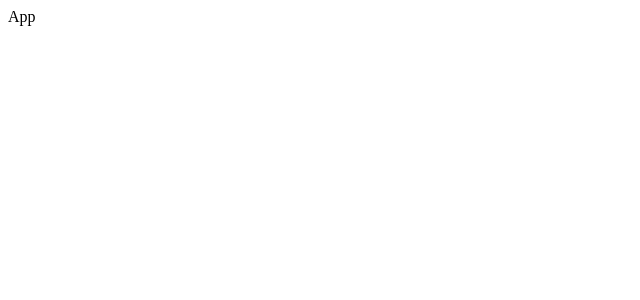
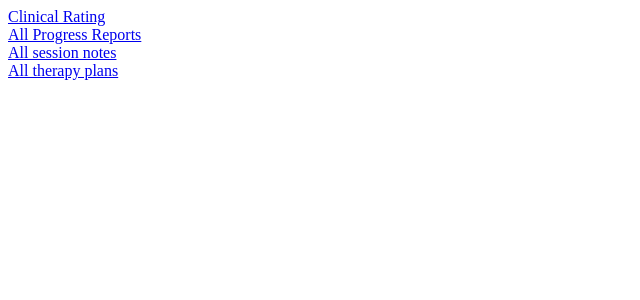
Before and after one commit to Rajsingh365/SIH-2024-BINARY-FETCH, a React (Vite) app in the folder Web/client/: page / in a window 1280 px wide. Shown: the top 300 px of the page, without its empty margins (0-640 px from the left). Built offline with nearby package versions, Linux system fonts and the light colour scheme.

Commit message:
add basic routing and project folder structure for the supervisor workflow

```diff
--- a/Web/client/package.json
+++ b/Web/client/package.json
@@ -11,7 +11,8 @@
   },
   "dependencies": {
     "react": "^18.3.1",
-    "react-dom": "^18.3.1"
+    "react-dom": "^18.3.1",
+    "react-router-dom": "^6.26.1"
   },
   "devDependencies": {
     "@eslint/js": "^9.9.0",
--- a/Web/client/src/App.jsx
+++ b/Web/client/src/App.jsx
@@ -1,9 +1,12 @@
-import React from 'react'
+import React from "react";
+import { TempButtons } from "./pages/Supervisor/TempButtons";
 
 const App = () => {
   return (
-    <div>App</div>
-  )
-}
+    <div>
+      <TempButtons />
+    </div>
+  );
+};
 
-export default App
+export default App;
--- a/Web/client/src/main.jsx
+++ b/Web/client/src/main.jsx
@@ -1,10 +1,36 @@
-import { StrictMode } from 'react'
-import { createRoot } from 'react-dom/client'
-import App from './App.jsx'
-import './index.css'
+import { StrictMode } from "react";
+import { createRoot } from "react-dom/client";
+import App from "./App.jsx";
+import "./index.css";
 
-createRoot(document.getElementById('root')).render(
+import { createBrowserRouter, RouterProvider } from "react-router-dom";
+import { FeedbackForm, ProgressReportList, SessionList, TherapyPlanList } from "./pages/Supervisor";
+
+const router = createBrowserRouter([
+  {
+    path: "/",
+    element: <App />,
+  },
+  {
+    path: "/clinical-rating",
+    element: <FeedbackForm />,
+  },
+  {
+    path: "/progress-report-list",
+    element: <ProgressReportList />,
+  },
+  {
+    path: "/sessions-list",
+    element: <SessionList />,
+  },
+  {
+    path: "/therapy-plan-list",
+    element: <TherapyPlanList />,
+  },
+]);
+
+createRoot(document.getElementById("root")).render(
   <StrictMode>
-    <App />
-  </StrictMode>,
-)
+    <RouterProvider router={router}></RouterProvider>
+  </StrictMode>
+);
--- /dev/null
+++ b/Web/client/src/pages/Supervisor/FeedbackForm.jsx
@@ -0,0 +1,3 @@
+export const FeedbackForm = () => {
+  return <div>FeedbackForm</div>;
+};
--- /dev/null
+++ b/Web/client/src/pages/Supervisor/ProgressReportList.jsx
@@ -0,0 +1,3 @@
+export const ProgressReportList = () => {
+  return <div>ProgressReportList</div>;
+};
--- /dev/null
+++ b/Web/client/src/pages/Supervisor/SessionList.jsx
@@ -0,0 +1,3 @@
+export const SessionList = () => {
+  return <div>SessionList</div>;
+};
--- /dev/null
+++ b/Web/client/src/pages/Supervisor/TempButtons.jsx
@@ -0,0 +1,12 @@
+import { Link } from "react-router-dom";
+
+export const TempButtons = () => {
+  return (
+    <div>
+      <Link to={"/clinical-rating"}>Clinical Rating</Link> <br />
+      <Link to={"/progress-report-list"}>All Progress Reports</Link> <br />
+      <Link to={"/sessions-list"}>All session notes</Link> <br />
+      <Link to={"/therapy-plan-list"}>All therapy plans</Link> <br />
+    </div>
+  );
+};
--- /dev/null
+++ b/Web/client/src/pages/Supervisor/TherapyPlanList.jsx
@@ -0,0 +1,3 @@
+export const TherapyPlanList = () => {
+  return <div>TherapyPlanList</div>;
+};
--- /dev/null
+++ b/Web/client/src/pages/Supervisor/index.js
@@ -0,0 +1,6 @@
+import { FeedbackForm } from "./FeedbackForm";
+import { ProgressReportList } from "./ProgressReportList";
+import { SessionList } from "./SessionList";
+import { TherapyPlanList } from "./TherapyPlanList";
+
+export { FeedbackForm, ProgressReportList, SessionList, TherapyPlanList };
```
Also changed, not shown: 2 other files (tests, documents, lock files or other folders).
